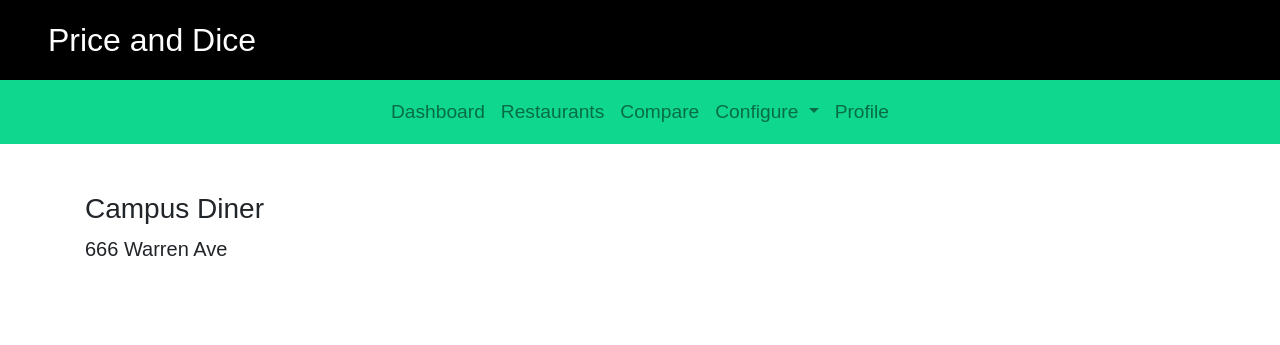
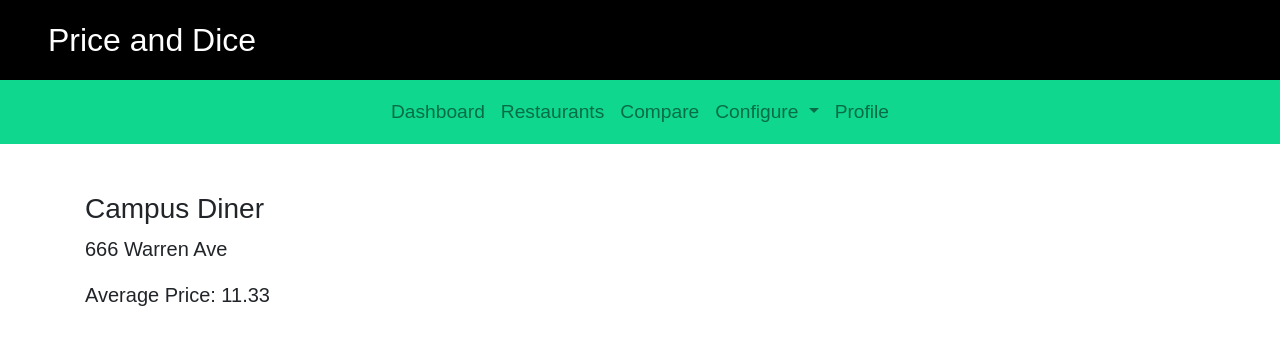
Before and after one commit to DSWhite96/Campus_Price_And_Dice, a Django app: page /campus/1/ in a window 1280 px wide. Shown: the top 345 px of the page. Run offline with Django 3.2, Linux system fonts and the light colour scheme; data comes from the database, SQL or seed files in the repository; some libraries are stand-ins or nearby versions.

Commit message:
fixed formatting issues with restaurant-detail

```diff
--- a/mystic_coast/campus/templates/campus/restaurant-detail.html
+++ b/mystic_coast/campus/templates/campus/restaurant-detail.html
@@ -14,5 +14,10 @@
             <p class="lead">{{restaurant.location}}</p>
         </div>
     </div>
+    <div class="row">
+        <div class="col-lg-6">
+            <p class="lead">Average Price: {{restaurant.get_average_price |floatformat:2}}</p>
+        </div>
+    </div>
 </div>
 {% endblock %}
```
